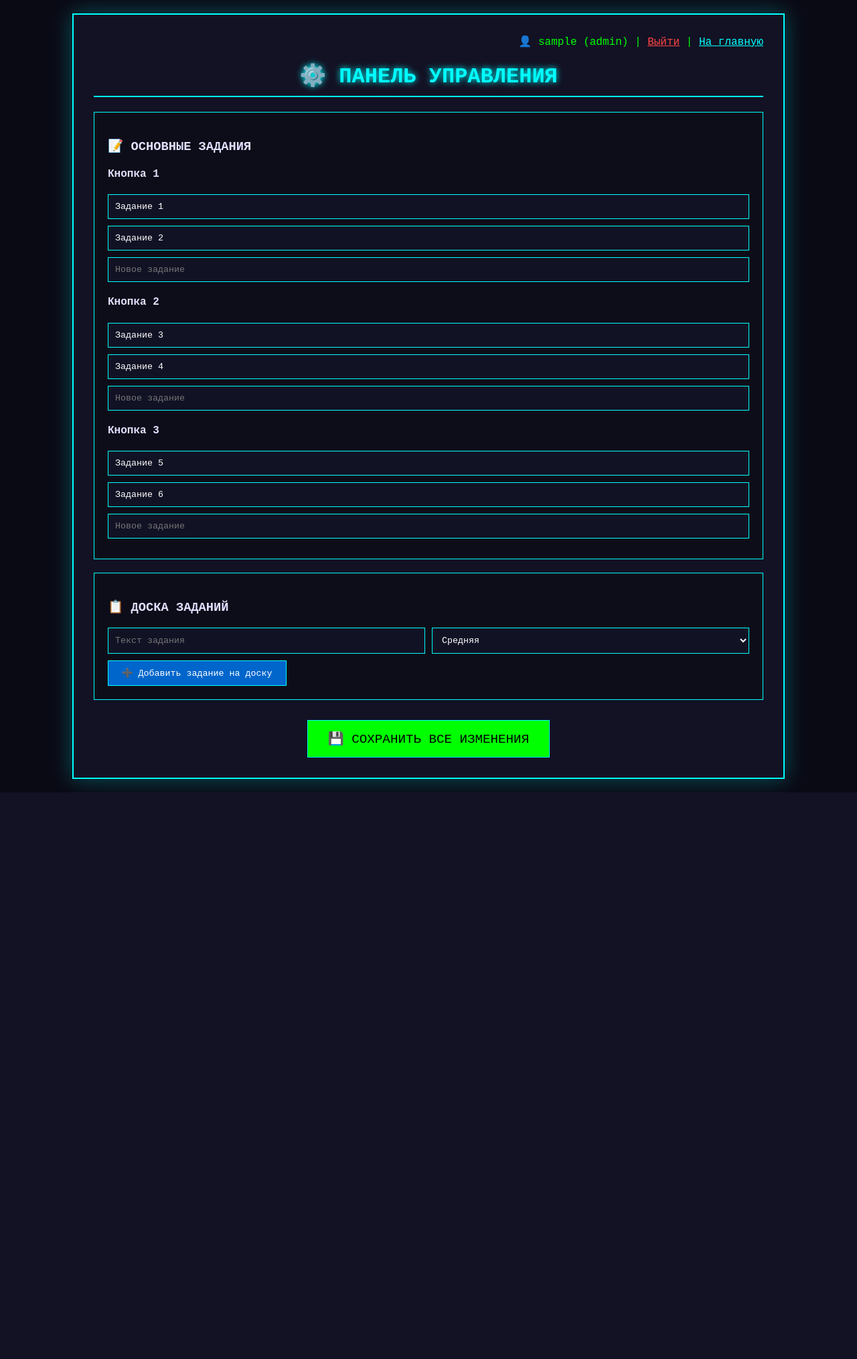
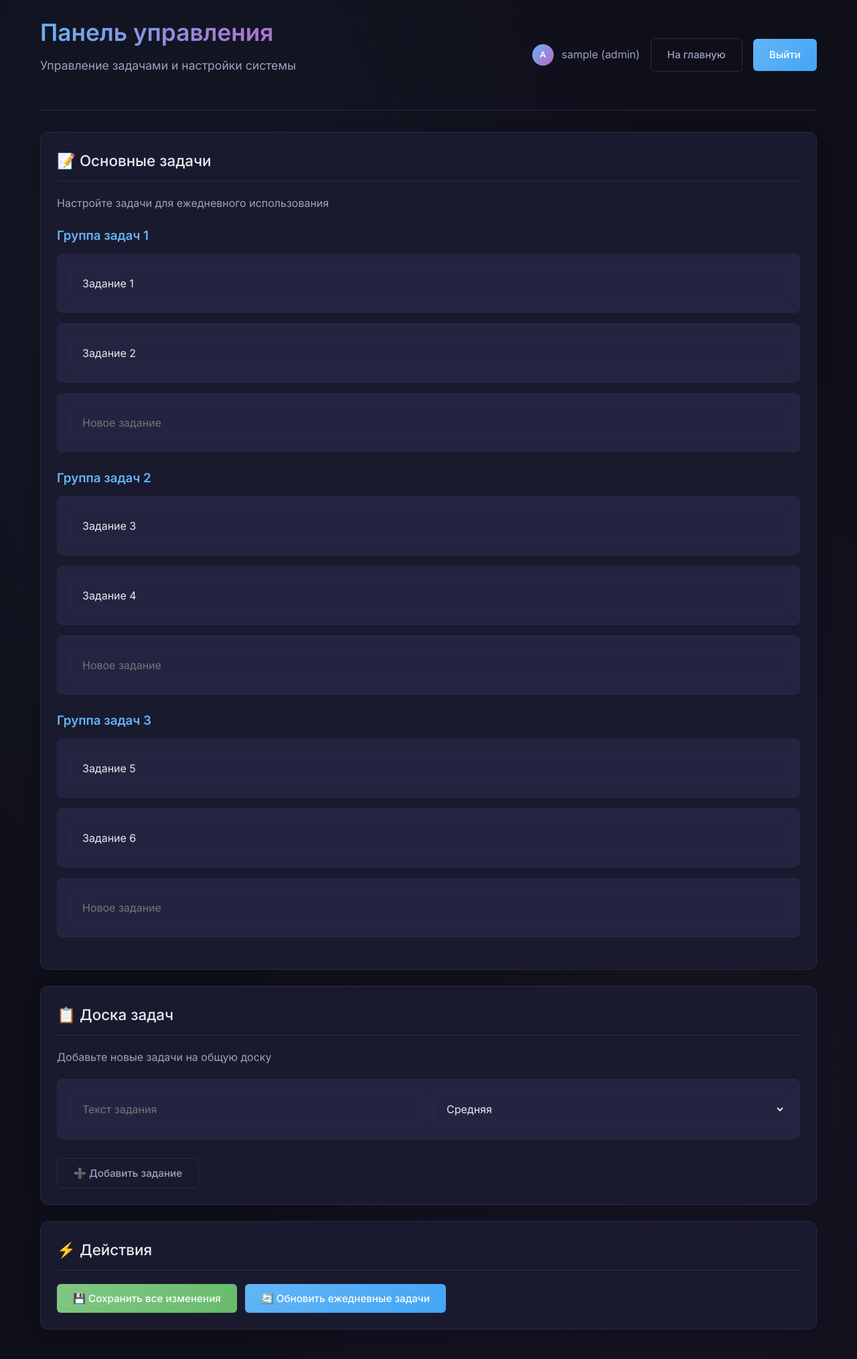
Before and after one commit to MrNerin/cyberpunk_tasks, a Flask app: page /admin in a window 1280 px wide. Shown: the whole page at 67% size. Before the commit the page ends 1183 px from the top, so only its background shows below. Run offline with Flask 3, Linux system fonts and the light colour scheme; the visitor is signed in with stand-in values (Sample User, id 1).

Commit message:
Приятный дизайн 3

```diff
--- a/templates/admin.html
+++ b/templates/admin.html
@@ -2,134 +2,112 @@
 <html lang="ru">
 <head>
     <meta charset="UTF-8">
-    <title>Админка </title>
-    <style>
-        body {
-            background: #0a0a15;
-            color: #e0e0ff;
-            font-family: 'Courier New', monospace;
-            margin: 0;
-            padding: 20px;
-        }
-        .container {
-            max-width: 1000px;
-            margin: 0 auto;
-            background: rgba(18, 18, 37, 0.95);
-            border: 2px solid #00ffff;
-            padding: 30px;
-            box-shadow: 0 0 30px rgba(0, 255, 255, 0.3);
-        }
-        h1 {
-            color: #00ffff;
-            text-align: center;
-            text-shadow: 0 0 10px #00ffff;
-            border-bottom: 2px solid #00ffff;
-            padding-bottom: 10px;
-        }
-        .task-group {
-            background: rgba(0, 0, 0, 0.3);
-            border: 1px solid #00ffff;
-            padding: 20px;
-            margin: 20px 0;
-        }
-        .task-row {
-            display: flex;
-            margin: 10px 0;
-            gap: 10px;
-        }
-        input, select {
-            flex: 1;
-            padding: 10px;
-            background: #121225;
-            color: white;
-            border: 1px solid #00ffff;
-            font-family: 'Courier New', monospace;
-        }
-        button {
-            background: #0066cc;
-            color: white;
-            border: 1px solid #00ffff;
-            padding: 10px 20px;
-            cursor: pointer;
-            font-family: 'Courier New', monospace;
-        }
-        button:hover {
-            background: #00ffff;
-            color: black;
-        }
-        .user-info {
-            text-align: right;
-            color: #00ff00;
-            margin-bottom: 20px;
-        }
-    </style>
+    <meta name="viewport" content="width=device-width, initial-scale=1.0">
+    <title>Панель управления - TaskFlow</title>
+    <link rel="stylesheet" href="{{ url_for('static', filename='style.css') }}">
 </head>
 <body>
-    <div class="container">
-        <div class="user-info">
-            👤 {{ session.username }} ({{ session.role }}) |
-            <a href="/logout" style="color: #ff4444;">Выйти</a> |
-            <a href="/" style="color: #00ffff;">На главную</a>
+    <div class="app-container">
+        <header class="nav-bar">
+            <div>
+                <h1 class="title">Панель управления</h1>
+                <p class="subtitle">Управление задачами и настройки системы</p>
             </div>
 
-        <h1>⚙️ ПАНЕЛЬ УПРАВЛЕНИЯ</h1>
+            <div class="nav-links">
+                <div class="user-info">
+                    <div class="user-avatar">A</div>
+                    <span>{{ session.username }} (admin)</span>
+                </div>
+                <a href="/" class="btn btn-outline">На главную</a>
+                <a href="/logout" class="btn">Выйти</a>
+            </div>
+        </header>
 
         <form method="POST" action="/admin/save">
-            <!-- Управление задачами -->
-            <div class="task-group">
-                <h3>📝 ОСНОВНЫЕ ЗАДАНИЯ</h3>
-                {% for btn_name, btn_label in [('button1', 'Кнопка 1'), ('button2', 'Кнопка 2'), ('button3', 'Кнопка 3')] %}
-                <h4>{{ btn_label }}</h4>
+            <!-- Основные задачи -->
+            <section class="panel">
+                <h2 class="section-title">📝 Основные задачи</h2>
+                <p style="color: var(--text-secondary); margin-bottom: 20px;">
+                    Настройте задачи для ежедневного использования
+                </p>
+
+                {% for btn_name, btn_label in [('button1', 'Группа задач 1'), ('button2', 'Группа задач 2'), ('button3', 'Группа задач 3')] %}
+                <div style="margin-bottom: 24px;">
+                    <h3 style="color: var(--text-accent); margin-bottom: 12px;">{{ btn_label }}</h3>
                     {% for task in tasks[btn_name] %}
-                <div class="task-row">
-                    <input type="text" name="{{ btn_name }}[]" value="{{ task }}" placeholder="Введите задание">
+                    <div class="card">
+                        <input type="text" name="{{ btn_name }}[]" value="{{ task }}" class="form-input" placeholder="Введите задание">
                     </div>
                     {% endfor %}
-                <div class="task-row">
-                    <input type="text" name="{{ btn_name }}[]" placeholder="Новое задание">
+                    <div class="card">
+                        <input type="text" name="{{ btn_name }}[]" class="form-input" placeholder="Новое задание">
+                    </div>
                 </div>
                 {% endfor %}
-            </div>
+            </section>
 
-            <!-- Доска заданий -->
-            <div class="task-group">
-                <h3>📋 ДОСКА ЗАДАНИЙ</h3>
+            <!-- Доска задач -->
+            <section class="panel">
+                <h2 class="section-title">📋 Доска задач</h2>
+                <p style="color: var(--text-secondary); margin-bottom: 20px;">
+                    Добавьте новые задачи на общую доску
+                </p>
+
                 <div id="board-tasks">
-                    <div class="task-row">
-                        <input type="text" name="board_tasks[]" placeholder="Текст задания">
-                        <select name="board_difficulties[]">
+                    <div class="card">
+                        <div style="display: flex; gap: 12px;">
+                            <input type="text" name="board_tasks[]" class="form-input" placeholder="Текст задания">
+                            <select name="board_difficulties[]" class="form-input" style="min-width: 120px;">
                                 <option value="лёгкая">Лёгкая</option>
                                 <option value="средняя" selected>Средняя</option>
                                 <option value="сложная">Сложная</option>
                             </select>
                         </div>
                     </div>
-                <button type="button" onclick="addBoardTask()">➕ Добавить задание на доску</button>
                 </div>
 
-            <div style="text-align: center; margin-top: 30px;">
-                <button type="submit" style="background: #00ff00; color: black; padding: 15px 30px; font-size: 1.2em;">
-                    💾 СОХРАНИТЬ ВСЕ ИЗМЕНЕНИЯ
+                <button type="button" class="btn btn-outline" onclick="addBoardTask()" style="margin-top: 12px;">
+                    ➕ Добавить задание
                 </button>
+            </section>
+
+            <!-- Действия -->
+            <section class="panel">
+                <h2 class="section-title">⚡ Действия</h2>
+                <div style="display: flex; gap: 12px; flex-wrap: wrap;">
+                    <button type="submit" class="btn btn-success">💾 Сохранить все изменения</button>
+                    <button type="button" class="btn" onclick="generateDailyTasks()">🔄 Обновить ежедневные задачи</button>
                 </div>
+            </section>
         </form>
     </div>
 
     <script>
         function addBoardTask() {
             const container = document.getElementById('board-tasks');
-            const newRow = document.createElement('div');
-            newRow.className = 'task-row';
-            newRow.innerHTML = `
-                <input type="text" name="board_tasks[]" placeholder="Текст задания">
-                <select name="board_difficulties[]">
+            const newTask = document.createElement('div');
+            newTask.className = 'card';
+            newTask.innerHTML = `
+                <div style="display: flex; gap: 12px;">
+                    <input type="text" name="board_tasks[]" class="form-input" placeholder="Текст задания">
+                    <select name="board_difficulties[]" class="form-input" style="min-width: 120px;">
                         <option value="лёгкая">Лёгкая</option>
                         <option value="средняя" selected>Средняя</option>
                         <option value="сложная">Сложная</option>
                     </select>
-                <button type="button" onclick="this.parentElement.remove()">🗑️ Удалить</button>
+                    <button type="button" class="btn btn-outline" onclick="this.parentElement.parentElement.remove()">🗑️</button>
+                </div>
             `;
-            container.appendChild(newRow);
+            container.appendChild(newTask);
+        }
+
+        function generateDailyTasks() {
+            fetch('/mark_daily_done', { method: 'POST' })
+                .then(() => {
+                    alert('Ежедневные задачи обновлены!');
+                    location.reload();
+                });
         }
     </script>
 </body>
```
Also changed, not shown: templates/archive.html (+43 -17 lines), templates/index.html (+1 -1 lines), templates/login.html (+46 -1 lines), templates/register.html (+25 -16 lines). Lines whose indentation alone changed are shown as unchanged.
